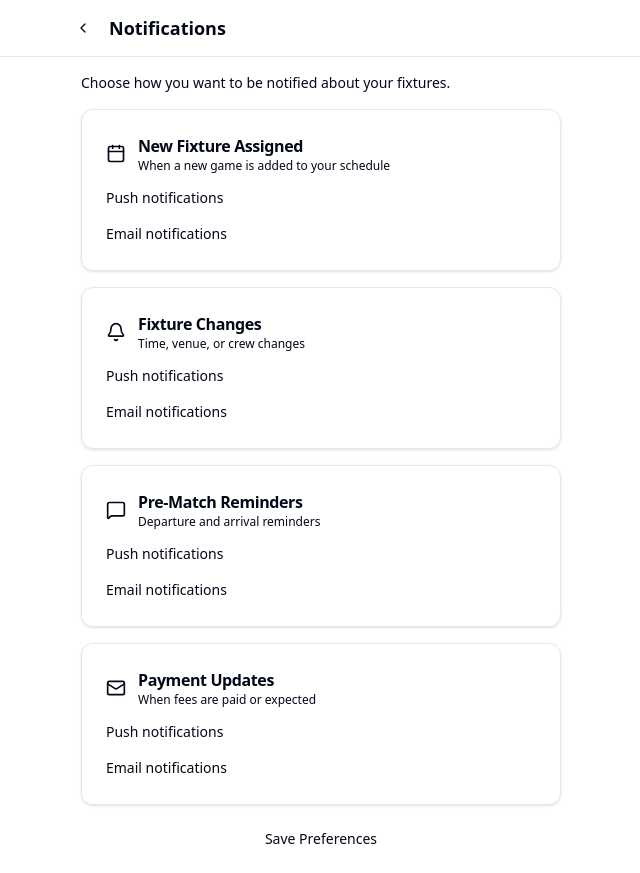
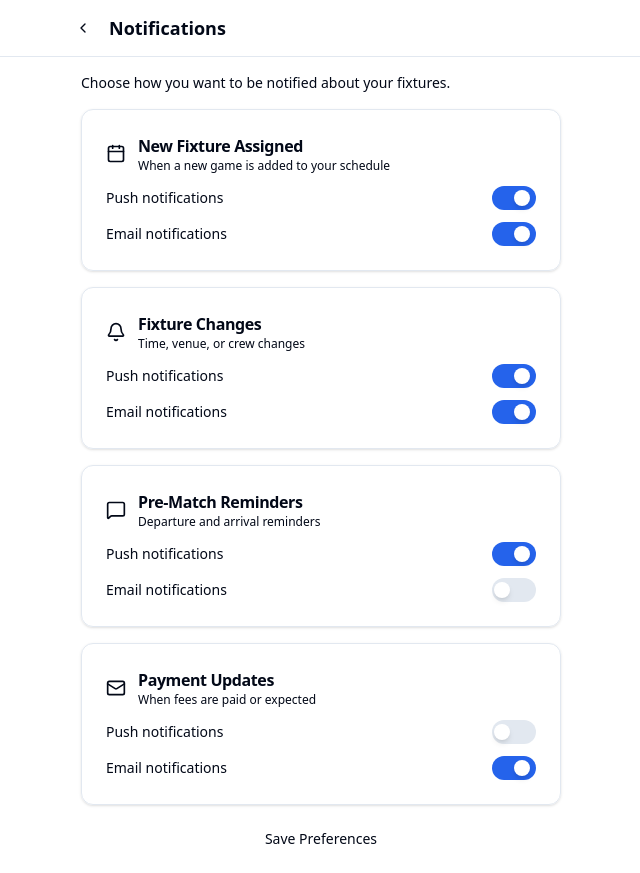
Before and after one commit to True-Products-Network/referee-fixtures, a Next.js app: page /settings/notifications in a window 1280 px wide. Shown: the whole page, without its empty margins (319-959 px from the left). Built offline with nearby package versions, Linux system fonts and the light colour scheme; no server answers.

Commit message:
fix: notification toggle switches - use inline styles for proper rendering

```diff
--- a/src/app/settings/notifications/page.tsx
+++ b/src/app/settings/notifications/page.tsx
@@ -171,35 +171,35 @@
             <CardContent className="space-y-3">
               {/* Push Toggle */}
               <div
-                className="flex items-center justify-between cursor-pointer"
+                className="flex items-center justify-between cursor-pointer select-none"
                 onClick={() => togglePush(setting.id)}
               >
                 <Label className="text-sm cursor-pointer">Push notifications</Label>
-                <div className={`
-                  relative inline-flex h-6 w-11 items-center rounded-full transition-colors
-                  ${setting.push_enabled ? 'bg-primary' : 'bg-input'}
-                `}>
-                  <span className={`
-                    inline-block h-4 w-4 transform rounded-full bg-background transition-transform
-                    ${setting.push_enabled ? 'translate-x-6' : 'translate-x-1'}
-                  `} />
+                <div
+                  className="relative inline-flex h-6 w-11 items-center rounded-full transition-colors duration-200"
+                  style={{ backgroundColor: setting.push_enabled ? 'hsl(var(--primary))' : 'hsl(var(--input))' }}
+                >
+                  <span
+                    className="inline-block h-4 w-4 rounded-full bg-white shadow-md transition-transform duration-200"
+                    style={{ transform: setting.push_enabled ? 'translateX(22px)' : 'translateX(2px)' }}
+                  />
                 </div>
               </div>
 
               {/* Email Toggle */}
               <div
-                className="flex items-center justify-between cursor-pointer"
+                className="flex items-center justify-between cursor-pointer select-none"
                 onClick={() => toggleEmail(setting.id)}
               >
                 <Label className="text-sm cursor-pointer">Email notifications</Label>
-                <div className={`
-                  relative inline-flex h-6 w-11 items-center rounded-full transition-colors
-                  ${setting.email_enabled ? 'bg-primary' : 'bg-input'}
-                `}>
-                  <span className={`
-                    inline-block h-4 w-4 transform rounded-full bg-background transition-transform
-                    ${setting.email_enabled ? 'translate-x-6' : 'translate-x-1'}
-                  `} />
+                <div
+                  className="relative inline-flex h-6 w-11 items-center rounded-full transition-colors duration-200"
+                  style={{ backgroundColor: setting.email_enabled ? 'hsl(var(--primary))' : 'hsl(var(--input))' }}
+                >
+                  <span
+                    className="inline-block h-4 w-4 rounded-full bg-white shadow-md transition-transform duration-200"
+                    style={{ transform: setting.email_enabled ? 'translateX(22px)' : 'translateX(2px)' }}
+                  />
                 </div>
               </div>
             </CardContent>
```
